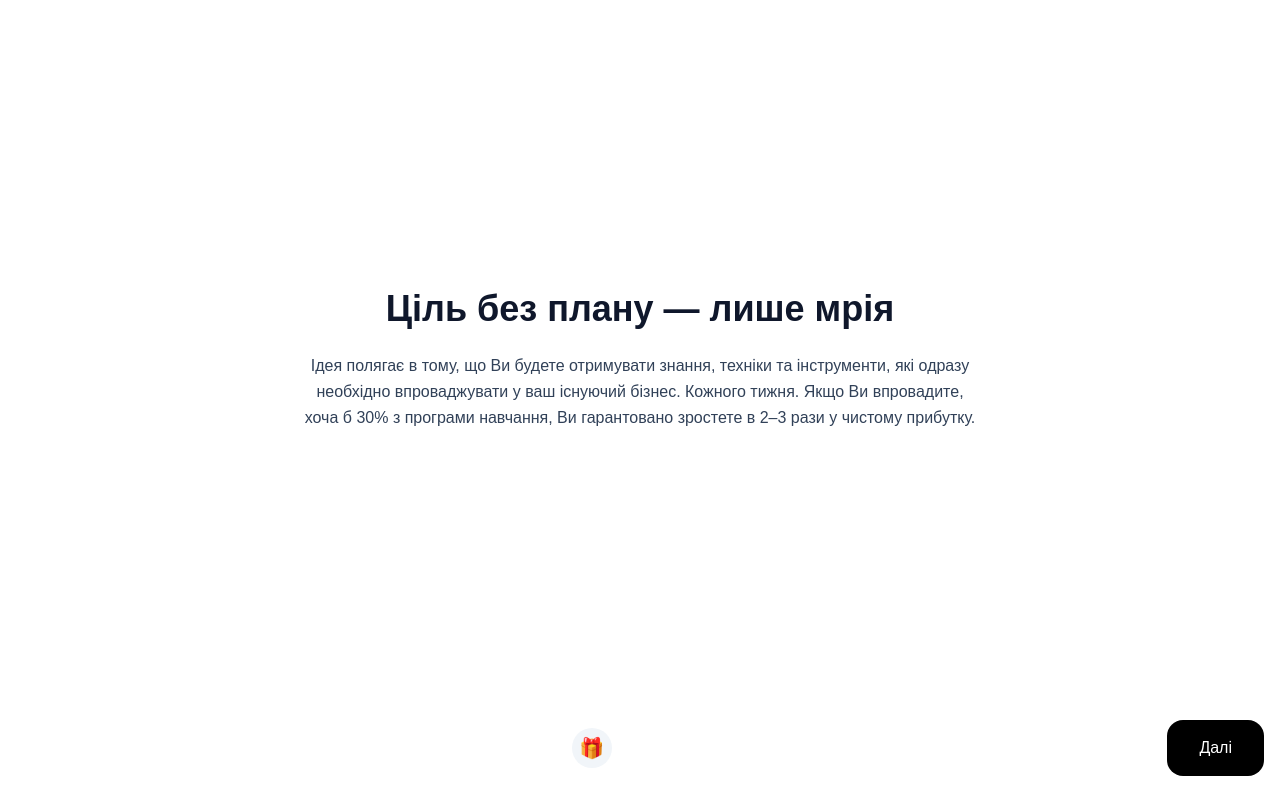
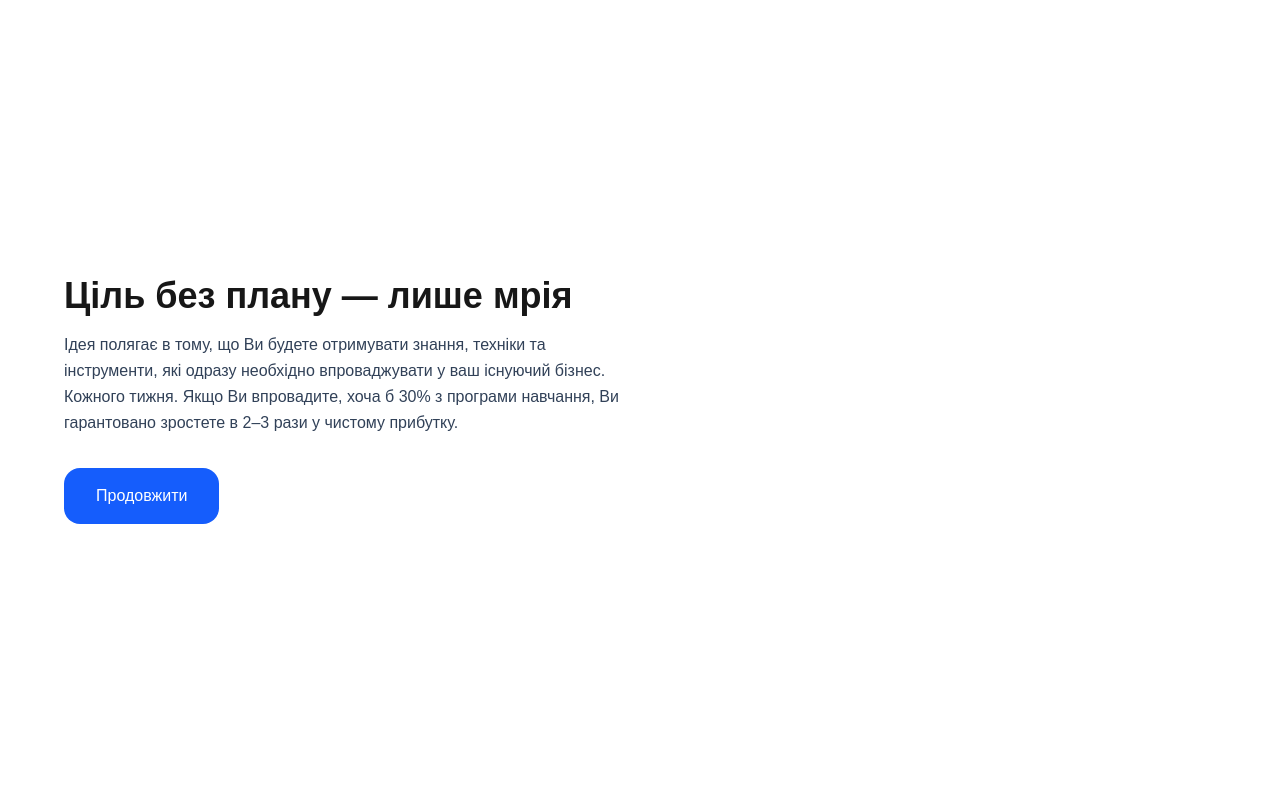
Before and after one commit to TehKnb/old_quiz, a Next.js app: page / in a window 1280 px wide. Both pictures are taken after a click on the button "Збільшити прибуток і клієнтів". Built offline with nearby package versions, Linux system fonts and the light colour scheme.

Commit message:
fix 26.01 16:32

```diff
--- a/app/InfoScreenCentered.tsx
+++ b/app/InfoScreenCentered.tsx
@@ -5,40 +5,50 @@ import { GiftPopover } from './components/GiftPopover';
 type Props = {
   title: string;
   text: string;
+  imageUrl?: string;
   onNext: () => void;
 };
 
-export function InfoScreenCentered({ title, text, onNext }: Props) {
+export function InfoScreenCentered({
+  title,
+  text,
+  imageUrl,
+  onNext,
+}: Props) {
   return (
-    <div className="min-h-screen bg-white flex flex-col text-slate-900">
+    <div className="min-h-screen bg-white flex flex-col justify-center px-4">
 
-      {/* CONTENT */}
-      <div className="flex-1 flex items-center justify-center px-4">
-        <div className="w-full max-w-3xl text-center">
+      <div className="max-w-6xl w-full mx-auto grid grid-cols-1 md:grid-cols-2 gap-10 items-center">
 
-          <h1 className="text-2xl md:text-4xl font-bold mb-6">
+        {/* IMAGE */}
+        {imageUrl && (
+          <div className="w-full flex justify-center">
+            <img
+              src={imageUrl}
+              alt=""
+              className="w-full max-w-xl rounded-3xl"
+            />
+          </div>
+        )}
+
+        {/* TEXT */}
+        <div className="text-center md:text-left">
+          <h1 className="text-3xl md:text-4xl font-bold mb-4">
             {title}
           </h1>
 
-          <p className="text-sm md:text-base text-slate-700 leading-relaxed max-w-2xl mx-auto">
+          <p className="text-slate-700 mb-8 leading-relaxed">
             {text}
           </p>
 
+          <button
+            onClick={onNext}
+            className="px-8 py-4 bg-blue-600 text-white rounded-2xl font-medium"
+          >
+            Продовжити
+          </button>
         </div>
-      </div>
 
-      {/* NAV */}
-      <div className="flex justify-between items-center px-4 pb-6">
-        <div />
-
-        <GiftPopover />
-
-        <button
-          onClick={onNext}
-          className="px-8 py-4 bg-black text-white rounded-2xl transition hover:bg-slate-900"
-        >
-          Далі
-        </button>
       </div>
     </div>
   );
--- a/app/data.ts
+++ b/app/data.ts
@@ -1366,6 +1366,7 @@ export type InfoScreenConfig = {
   afterQuestionId: string;
   title: string;
   text: string;
+  imageUrl?: string;
   buttonText?: string;
 
   imageDesktop?: string;
@@ -1375,9 +1376,17 @@ export type InfoScreenConfig = {
 export const infoScreens = [
   {
     id: 'info-after-1',
-    afterQuestionId: 'marketing_understanding', // ⬅️ ID ПЕРШОГО ПИТАННЯ
+    afterQuestionId: questions[0].id, // ⬅️ ID ПЕРШОГО ПИТАННЯ
     title: 'Ціль без плану — лише мрія',
     text:
       'Ідея полягає в тому, що Ви будете отримувати знання, техніки та інструменти, які одразу необхідно впроваджувати у ваш існуючий бізнес. Кожного тижня. Якщо Ви впровадите, хоча б 30% з програми навчання, Ви гарантовано зростете в 2–3 рази у чистому прибутку.',
   },
+
+    {
+    id: 'info-2',
+    afterQuestionId: questions[1].id, // 🔥 після 2-го питання
+    title: 'Ми подбали про вас!',
+    text: 'Програма «Стратегія керованого зростання в бізнесі» створена так, щоб допомогти підприємцям:',
+    imageUrl: 'https://i.ibb.co/7xd2N2sf/image.jpg',
+  },
 ];
--- a/app/page.tsx
+++ b/app/page.tsx
@@ -353,6 +353,7 @@ if (step === 'quiz' && currentStep?.type === 'info') {
     <InfoScreenCentered
       title={currentStep.info.title}
       text={currentStep.info.text}
+      imageUrl={currentStep.info.imageUrl}
       onNext={handleNext}
     />
   );
```
